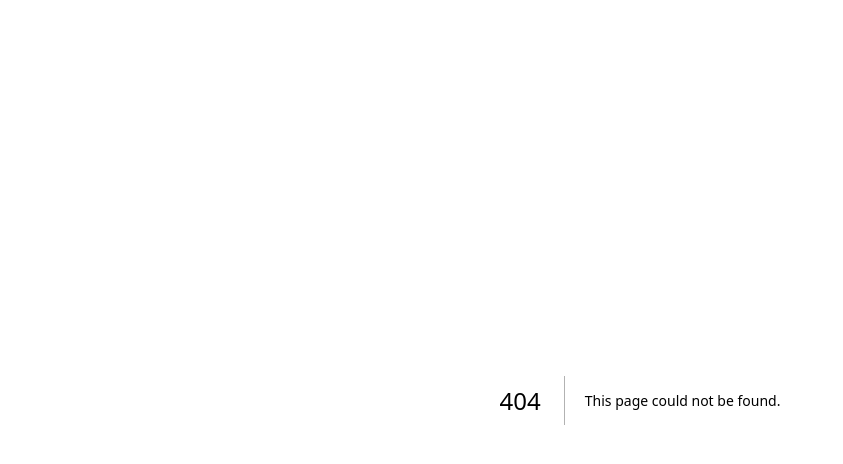
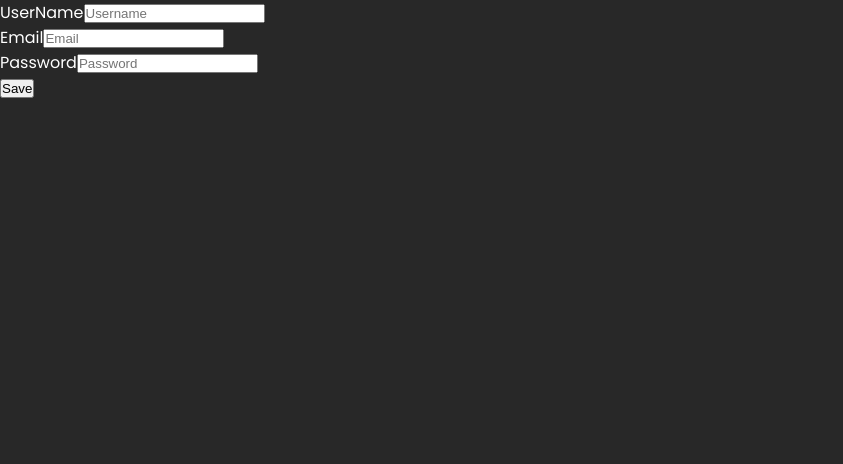
Before and after one commit to 404-Runtime-Terror/Password-Manager-Frontend, a Next.js app: page /components/Pages/DashboardPage/AccountsList/Account in a window 1280 px wide. Before the commit this address had no page. Shown: the top 464 px of the page, without its empty margins (0-843 px from the left). Built offline with nearby package versions, Linux system fonts and the light colour scheme.

Commit message:
check Style

```diff
--- /dev/null
+++ b/pages/components/Pages/DashboardPage/AccountsList/Account/index.jsx
@@ -0,0 +1,29 @@
+import React from "react";
+import style from "./styles.module.css";
+// import style from "../../../DashboardPage/AccountsList/Account/style.module.css"
+// import "./style.module.css";
+
+function Account() {
+  return (
+    <>
+    <div className='Account'>
+      <div className='field'>
+        <label>UserName</label>
+        <input type="text" name="username" placeholder='Username'/>
+      </div>
+      <div className='field'>
+        <label>Email</label>
+        <input type="email" name="email" placeholder="Email"/>
+      </div>
+      <div className='field'>
+        <label>Password</label>
+        <input type="password" name="password" placeholder="Password"/>
+      </div>
+      <button className='field ui button'>Save</button>
+      </div>
+
+    </>
+    )
+}
+
+export default Account;
--- /dev/null
+++ b/pages/components/Pages/DashboardPage/AccountsList/Account/styles.module.css
@@ -0,0 +1,14 @@
+.Account{
+    width:300px;
+    height:min-content;
+    border-radius:5px;
+    color:black;
+    background-color:rgba(186, 214, 214, 0.566);
+}
+
+.field{
+    width:auto;
+    height:30px;
+    border-radius: 5px;
+    color: rgba(247,236,147,0.4);
+}
--- a/pages/components/Pages/DashboardPage/index.jsx
+++ b/pages/components/Pages/DashboardPage/index.jsx
@@ -1,5 +1,6 @@
 import React from "react";
 import Accounts_list from "./AccountsList";
+import Account from "./AccountsList/Account";
 
 // import style module
 import styles from "./style.module.css";
@@ -9,6 +10,7 @@ const DashboardPage = (props) => {
     <>
       <div className={styles.Dashboard}>{props.userID}</div>
       <Accounts_list/>
+      <Account/>
 
     </>
   );
```
Also changed, not shown: 1 other file (tests, documents, lock files or other folders).
